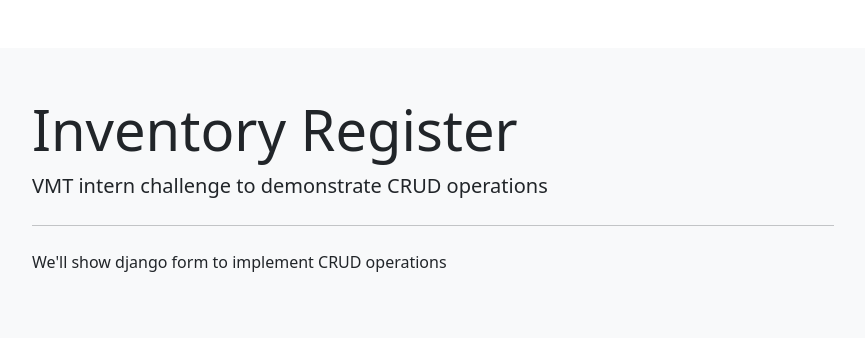
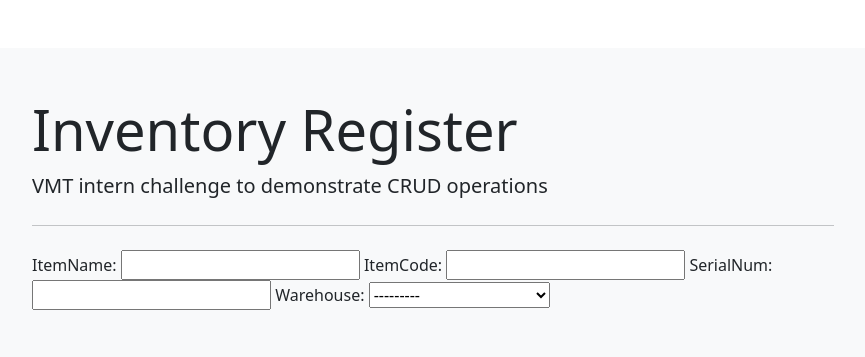
Before and after one commit to MFurqanHashmi/inventory_tracker, a Django app: page /item/ in a window 1280 px wide. Shown: the top 357 px of the page, without its empty margins (207-1072 px from the left). Run offline with Django 4.2, Linux system fonts and the light colour scheme; tables that the repository leaves empty hold one stand-in row (values such as "Sample post"); some libraries are stand-ins or nearby versions.

Commit message:
Initialized the form

```diff
--- /dev/null
+++ b/inventory_tracker/inventory_register/forms.py
@@ -0,0 +1,8 @@
+from django import forms
+from .models import InventoryItem
+
+class ItemForm(forms.ModelForm):
+
+    class Meta:
+        model = InventoryItem
+        fields = ('itemName', 'itemCode', 'serialNum', 'warehouse')
--- a/inventory_tracker/inventory_register/templates/inventory_register/item_form.html
+++ b/inventory_tracker/inventory_register/templates/inventory_register/item_form.html
@@ -1,5 +1,8 @@
 {% extends "inventory_register/base.html" %}
 
 {% block content %}
-    <p>We'll show django form to implement CRUD operations</p>
+    <form action="" method="post" autocomplete="off">
+        {%csrf_token%}
+        {{form}}
+    </form>
 {% endblock content %}
--- a/inventory_tracker/inventory_register/views.py
+++ b/inventory_tracker/inventory_register/views.py
@@ -1,4 +1,5 @@
 from django.shortcuts import render
+from .forms import ItemForm
 
 # Create your views here.
 
@@ -7,7 +8,8 @@ def item_list(request):
 
 # GET/POST requests for inset/update operations
 def item_form(request):
-    return render(request, "inventory_register/item_form.html")
+    form = ItemForm()
+    return render(request, "inventory_register/item_form.html", {'form':form})
 
 # Delete operation
 def item_delete(request):
```
Also changed, not shown: 2 other files.
